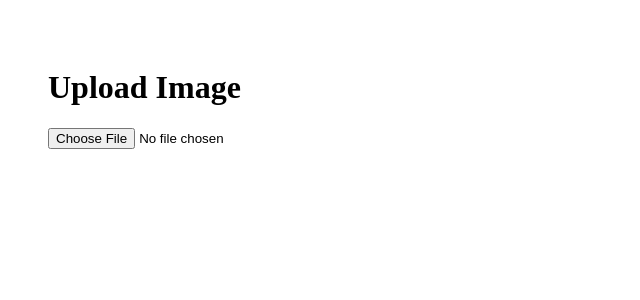
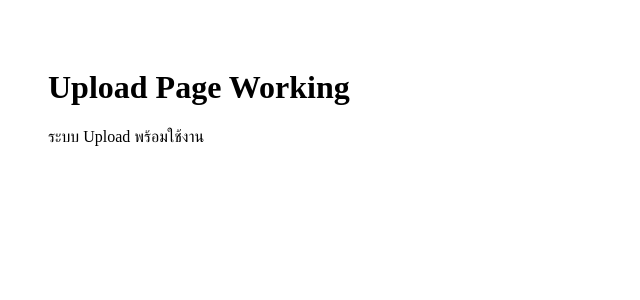
Before and after one commit to Biw000/LannaWeb, a Next.js app in the folder frontend/: page /upload in a window 1280 px wide. Shown: the top 300 px of the page, without its empty margins (0-640 px from the left). Built offline with nearby package versions, Linux system fonts and the light colour scheme.

Commit message:
Update upload.tsx

```diff
--- a/frontend/src/pages/upload.tsx
+++ b/frontend/src/pages/upload.tsx
@@ -1,32 +1,10 @@
-import React, { useState } from "react";
-import { classifyImage } from "../services/api";
+import React from "react";
 
 export default function Upload() {
-  const [result, setResult] = useState<any>(null);
-
-  const handleUpload = async (e: React.ChangeEvent<HTMLInputElement>) => {
-    const file = e.target.files?.[0];
-    if (!file) return;
-
-    try {
-      const data = await classifyImage(file);
-      setResult(data);
-    } catch (error) {
-      console.error("Upload error:", error);
-    }
-  };
-
   return (
     <div style={{ padding: 40 }}>
-      <h1>Upload Image</h1>
-
-      <input type="file" onChange={handleUpload} />
-
-      {result && (
-        <pre style={{ marginTop: 20 }}>
-          {JSON.stringify(result, null, 2)}
-        </pre>
-      )}
+      <h1>Upload Page Working</h1>
+      <p>ระบบ Upload พร้อมใช้งาน</p>
     </div>
   );
 }
```
